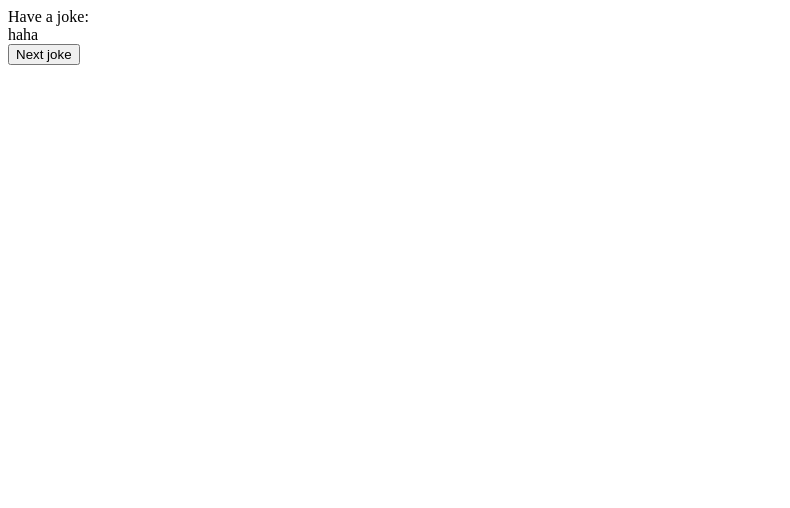
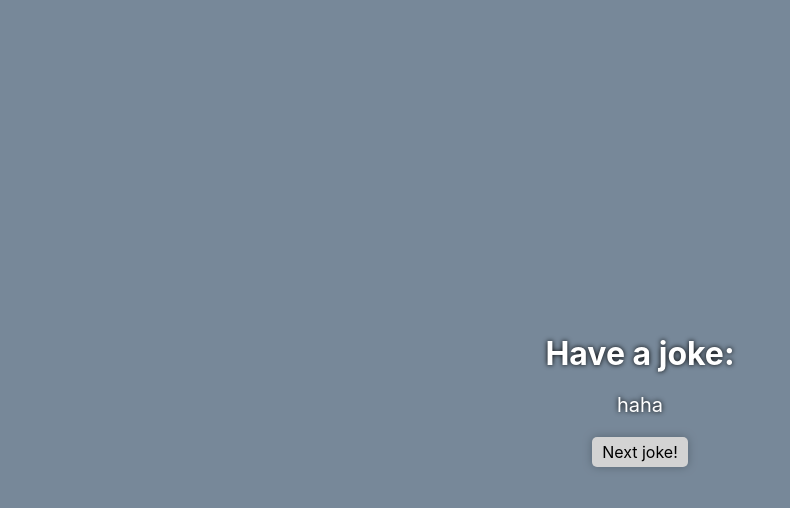
Before and after one commit to Readek/ITA-API, a website: page index.html in a window 1280 px wide. Shown: the whole page, without its empty margins (0-790 px from the left). Drawn offline with Linux system fonts and the light colour scheme; no server answers.

Commit message:
Exercici 2 - Add CSS

```diff
--- a/css/style.css
+++ b/css/style.css
@@ -0,0 +1,63 @@
+* {
+    box-sizing: border-box;
+}
+
+html, body {
+    padding: 0;
+    margin: 0;
+    height: 100%;
+    background-color: lightslategray;
+    font-family: -apple-system, BlinkMacSystemFont, 'Segoe UI', 'Roboto', 'Oxygen',
+    'Ubuntu', 'Cantarell', 'Fira Sans', 'Droid Sans', 'Helvetica Neue',
+    sans-serif;
+}
+
+button {
+    margin: 0;
+    outline: none;
+    overflow: visible;
+    border: 0;
+    font-family: inherit;
+    font-size: 100%;
+    text-transform: none;
+    box-sizing: content-box;
+}
+button, [type="button"] {
+    -webkit-appearance: button;
+}
+
+
+#content {
+    display: grid;
+    place-content: center;
+    height: 100%;
+    gap: 20px;
+    justify-items: center;
+}
+
+#chistTitle {
+    font-size: xx-large;
+    color: white;
+    text-shadow: 0px 0px 5px black;
+    font-weight: bold;
+}
+
+#chistContent {
+    font-size: 20px;
+    color: white;
+    text-shadow: 0px 0px 5px black;
+    max-width: 80%;
+    text-align: center;
+}
+
+#chistNextBtn {
+    padding: 5px 10px;
+    border-radius: 5px;
+    background-color: lightgray;
+    filter: drop-shadow(0px 0px 5px rgba(0, 0, 0, 0.25)) brightness(1);
+    cursor: pointer;
+    transition: filter .15s;
+}
+#chistNextBtn:hover {
+    filter: drop-shadow(0px 0px 5px rgba(0, 0, 0, 0.25)) brightness(.8);
+}
--- a/index.html
+++ b/index.html
@@ -13,7 +13,7 @@
 
     <div id="chistTitle">Have a joke:</div>
     <div id="chistContent">haha</div>
-    <button id="chistNextBtn">Next joke</button>
+    <button id="chistNextBtn">Next joke!</button>
 
 </div>
 
```
